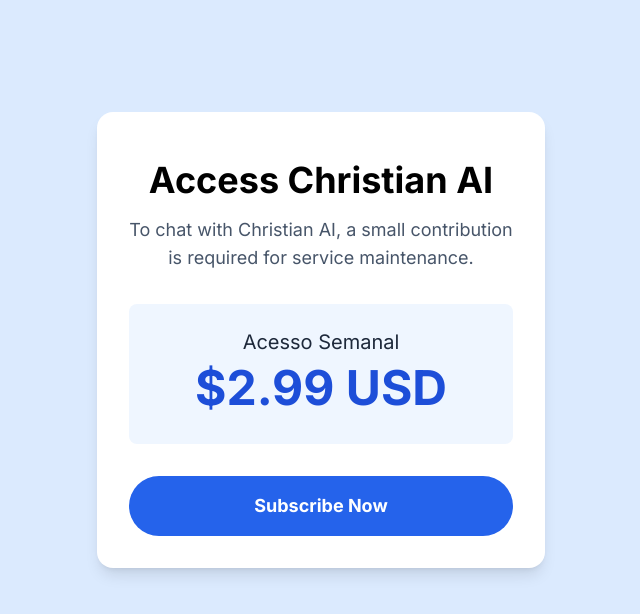
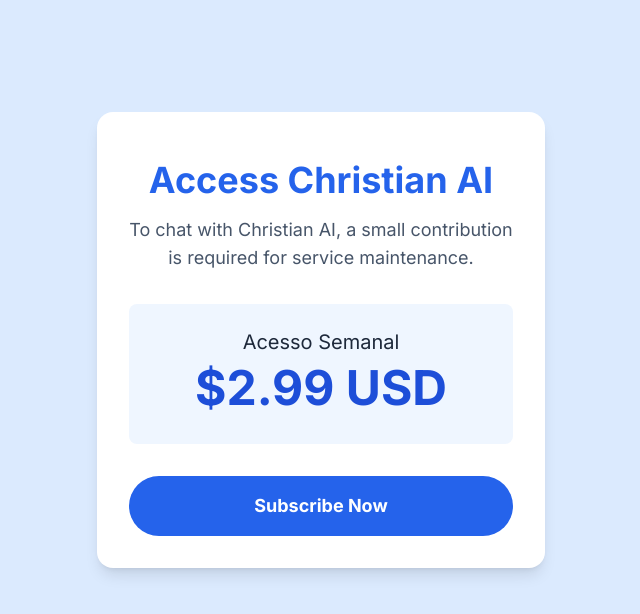
Before and after one commit to Tedesqui/christian, a website: page index.html in a window 1280 px wide. Shown: the whole page, without its empty margins (319-959 px from the left). Drawn offline with nearby package versions, Linux system fonts and the light colour scheme.

Commit message:
Update index.html

```diff
--- a/index.html
+++ b/index.html
@@ -37,7 +37,7 @@
 
     <div id="payment-view" class="text-center p-8 max-w-md w-full bg-white rounded-2xl shadow-lg" style="transform: translateY(-60px);">
         <div id="initial-payment-content">
-            <h1 class="text-4xl font-bold mb-4 text-black pt-4" data-key="payment_title">Acesso à IA Cristã</h1>
+            <h1 class="text-4xl font-bold mb-4 text-blue-600 pt-4" data-key="payment_title">Acesso à IA Cristã</h1>
             <p class="text-lg text-slate-600 mb-8" data-key="payment_description">Para conversar com a IA Cristã, é necessária uma pequena contribuição para a manutenção do serviço.</p>
             <div class="bg-blue-50 p-6 rounded-lg mb-8">
                 <p class="text-xl">Acesso Semanal</p>
```
